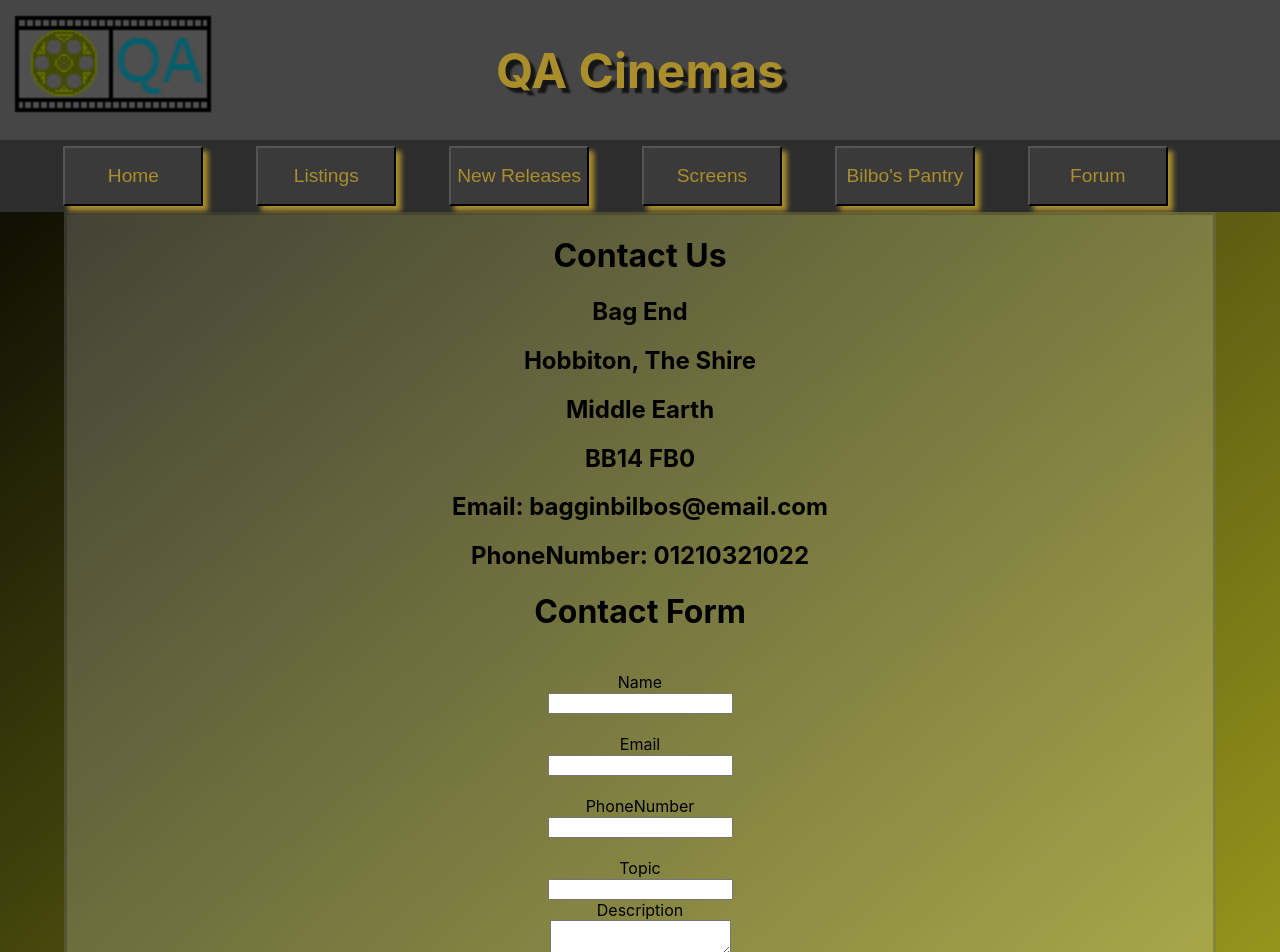
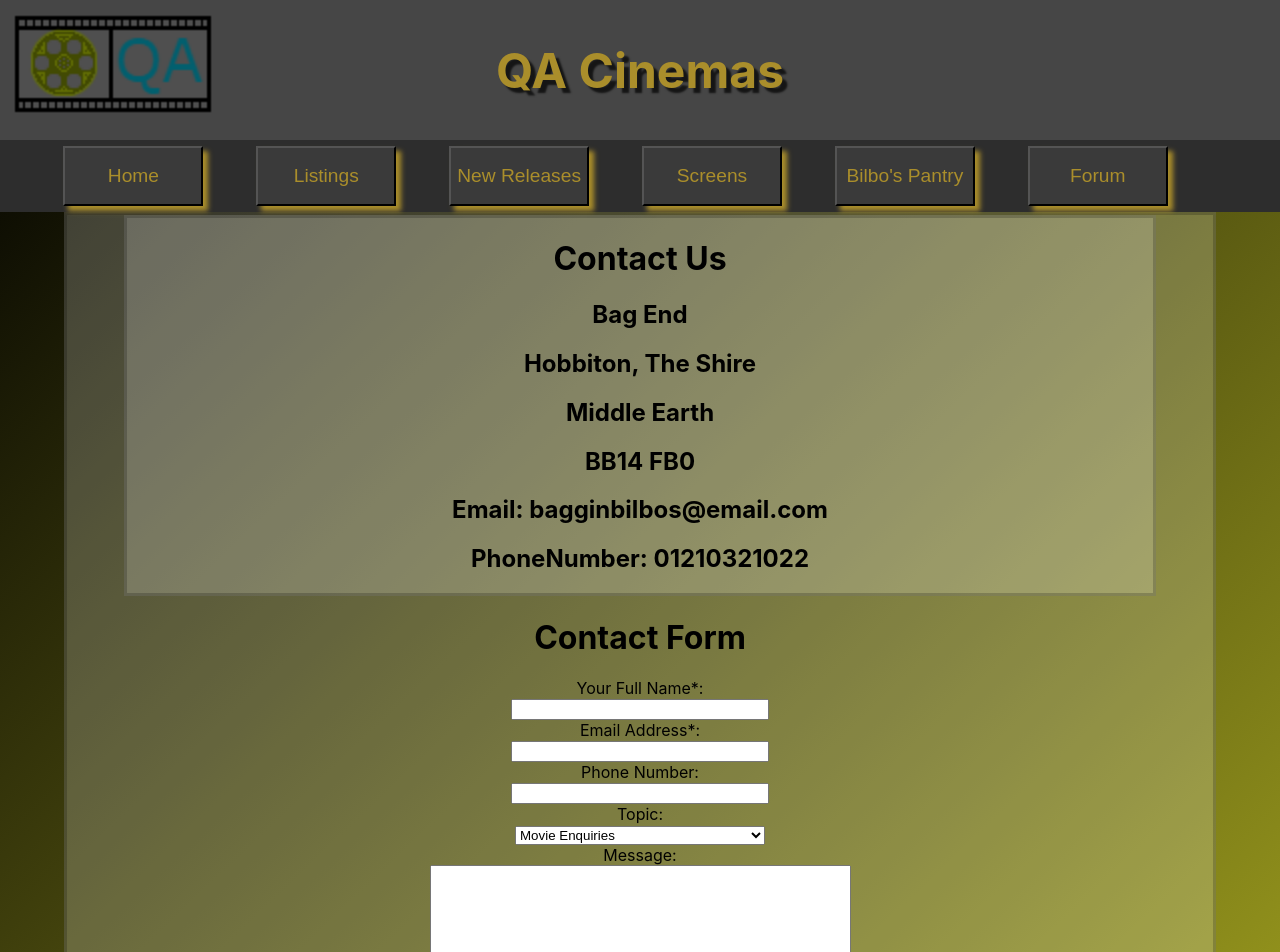
Before and after one commit to MegaSharkRhinonado/QAProject3, a React (Create React App) app in the folder megasharkrhinonado/: page /ContactUs in a window 1280 px wide. Shown: the top 952 px of the page. Built offline with nearby package versions, Linux system fonts and the light colour scheme.

Commit message:
MEG-92 #JM: updated input fields to fit the page more appropriatly

```diff
--- a/megasharkrhinonado/src/Components/ContactUs/ContactusCards/CCard01.jsx
+++ b/megasharkrhinonado/src/Components/ContactUs/ContactusCards/CCard01.jsx
@@ -5,8 +5,11 @@ import CC21 from "../ContactusComp/CC21";
 const CCard01 = () => {
     return (
         <>
+        <div className="content">
             <CC11/>
             <CC21/>
+        </div>
+
         </>
      );
 }
--- a/megasharkrhinonado/src/Components/ContactUs/ContactusComp/CC41.jsx
+++ b/megasharkrhinonado/src/Components/ContactUs/ContactusComp/CC41.jsx
@@ -3,36 +3,43 @@ const CC41 = () => {
     return (
         <>
                 <center>
+                        <form method="post" action="mailto:eli_stribley@hotmail.com">
                                 <div>
-                                <label>
-                                <br />Name</label>
-                                <br /> <input type="text" id="name" />
+                                        <label>Your Full Name*:</label>
+                                        <br /> <input type="text" id="name" style={{maxWidth:"250px",width:"100%"}}/>
                                 </div>
 
                                 <div>
-                                <label>
-                                <br />Email</label>
-                                <br /> <input type="text" id="email" />
+                                        <label>Email Address*:</label>
+                                        <br /> <input type="text" id="email" style={{maxWidth:"250px",width:"100%"}}/>
                                 </div>
 
                                 <div >
-                                <label>
-                                <br />PhoneNumber</label>
-                                <br /> <input type="number" id="phoneNumber" />
+                                        <label>Phone Number:</label>
+                                        <br /> <input type="number" id="phoneNumber" style={{maxWidth:"250px",width:"100%"}}/>
                                 </div>
 
                                 <div>
-                                <label>
-                                <br />Topic</label>
-                                <br /> <input type="text" id="topic" />
+                                        <label for="lang">Topic:</label>
+                                        <br />
+                                        <select name="Topics" id="lang" style={{maxWidth:"250px",width:"100%"}}>
+                                                <option value="Movie">Movie Enquiries</option>
+                                                <option value="Seating">Seating Enquiries</option>
+                                                <option value="Accessability">Accessability Enquiries</option>
+                                                <option value="Allergens">Allergen Enquiries</option>
+                                                <option value="Other">Other </option>
+                                        </select>
                                 </div>
 
                                 <div>
-                        <label>Description</label>
+                                        <label>Message:</label>
                                         <br />
-                                <textarea type="text" class="CEN" id="creatureNotes" />
+                                        <textarea rows="10" cols="50" type="text" class="CEN" id="message"/>
+
 
                                 </div>
+                                <input type="submit" name="Submit" value="Send Email" />
+                        </form>
                 </center>
 
 
```
Lines whose indentation alone changed are shown as unchanged.
